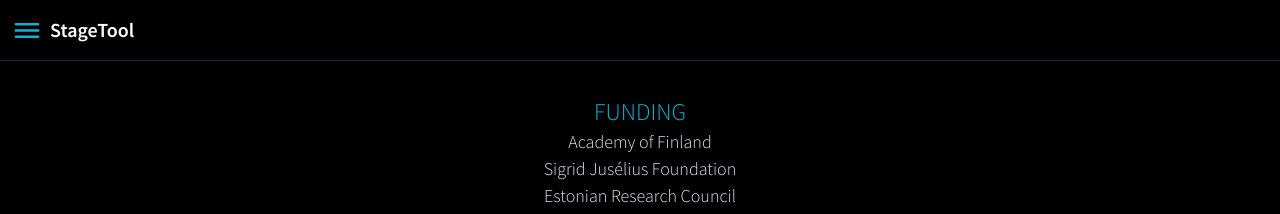
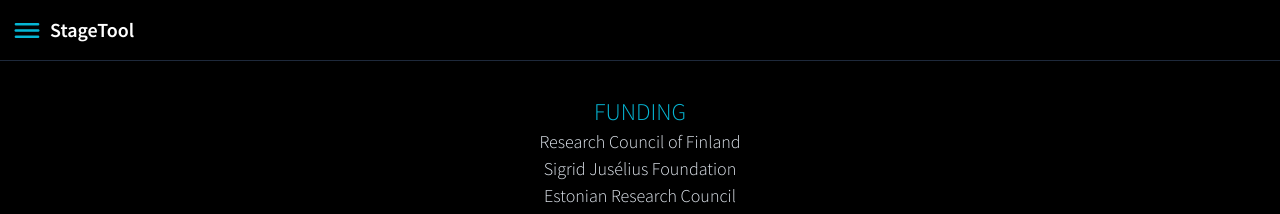
Before and after one commit to Turku-BioImaging/stagetool-ui, a Vue app: page /developers-and-funding in a window 1280 px wide. Shown: the top 214 px of the page. Built offline with nearby package versions, Linux system fonts and the light colour scheme.

Commit message:
change name to research council of finland

```diff
--- a/src/views/DevelopersAndFundingView.vue
+++ b/src/views/DevelopersAndFundingView.vue
@@ -7,7 +7,7 @@ export default {}
       <h1>Funding</h1>
       <div>
         <ul>
-          <li>Academy of Finland</li>
+          <li>Research Council of Finland</li>
           <li>Sigrid Jusélius Foundation</li>
           <li>Estonian Research Council</li>
           <li>Novo Nordisk Foundation</li>
```
